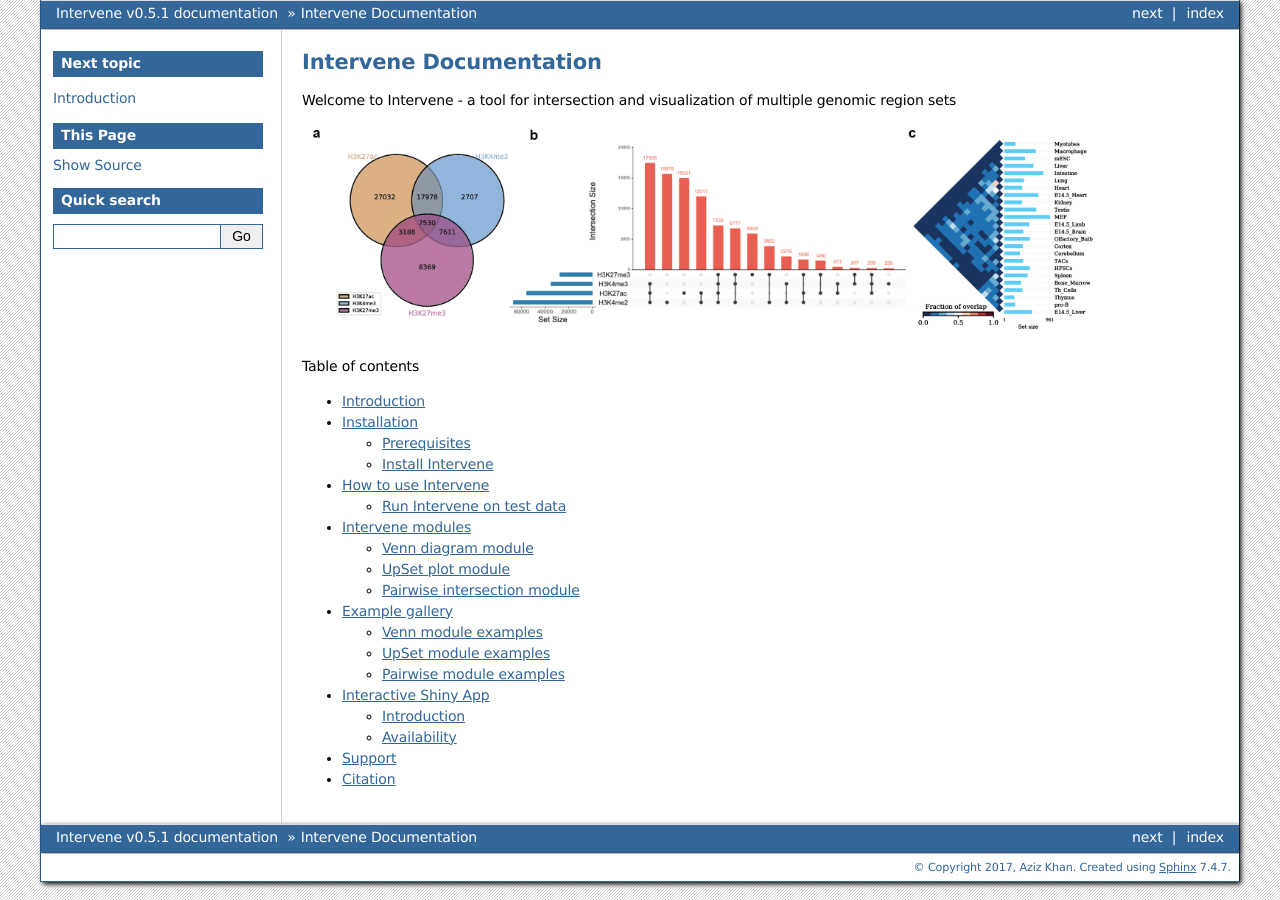
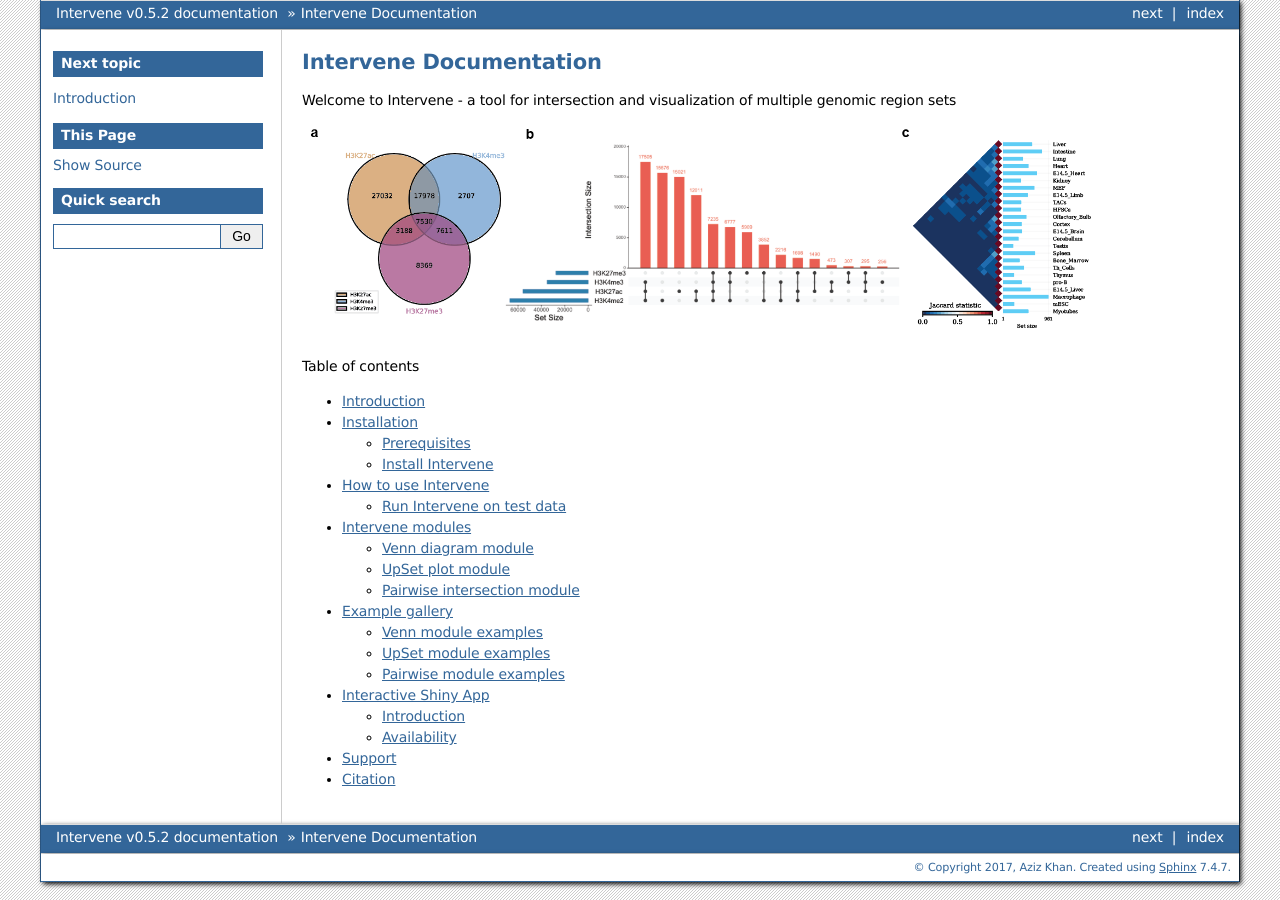
Before and after one commit to asntech/intervene, a Sphinx documentation site: the page built from docs/index.rst, in a window 1280 px wide. Built offline with Sphinx 7.4.7, drawn with Linux system fonts in a browser that asks for light colours.

Commit message:
Initial commit

```diff
--- a/README.rst
+++ b/README.rst
@@ -15,7 +15,7 @@
 ============
 Intervene is a tool for intersection and visualization of multiple gene or genomic region sets.
 
-`Read detailed **documentation** here <http://intervene.readthedocs.org>`_
+`Read detailed documentation here <http://intervene.readthedocs.org>`_
 
 .. figure:: http://intervene.readthedocs.io/en/latest/_images/Intervene_plots.png
    :width: 800px
--- a/docs/conf.py
+++ b/docs/conf.py
@@ -59,9 +59,9 @@
 # built documents.
 #
 # The short X.Y version.
-version = '0.5.1'
+version = '0.5.2'
 # The full version, including alpha/beta/rc tags.
-release = 'v0.5.1'
+release = 'v0.5.2'
 
 # The language for content autogenerated by Sphinx. Refer to documentation
 # for a list of supported languages.
--- a/intervene/__init__.py
+++ b/intervene/__init__.py
@@ -1 +1 @@
-__version__ = '0.5.1'
+__version__ = '0.5.2'
```
Also changed, not shown: other parts of README.rst (+1 -1 lines), docs/modules.rst (+4 -3 lines), .travis.yml, docs/img/Intervene_plots.png, docs/img/pairwise_tribar.png, 2 other files.
